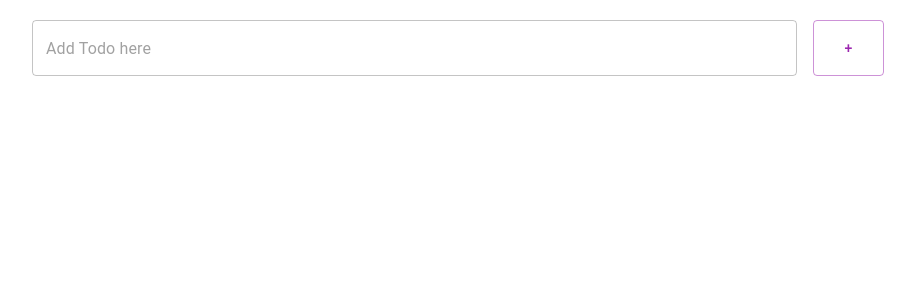
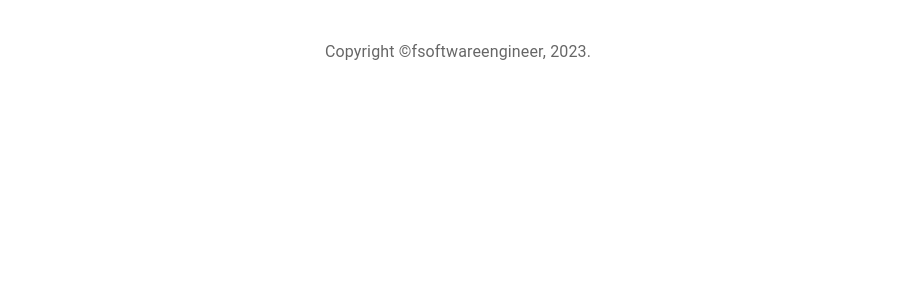
Before and after one commit to kimch321/demo-front, a React (Create React App) app: page /login in a window 1280 px wide. Shown: the top 300 px of the page, without its empty margins (182-1097 px from the left). Built offline with nearby package versions, Linux system fonts and the light colour scheme.

Commit message:
(5-4) 라우팅

```diff
--- a/package.json
+++ b/package.json
@@ -12,6 +12,7 @@
     "@testing-library/user-event": "^13.5.0",
     "react": "^18.0.0",
     "react-dom": "^18.0.0",
+    "react-router-dom": "^6.3.0",
     "react-scripts": "5.0.0",
     "web-vitals": "^2.1.4"
   },
--- /dev/null
+++ b/src/AppRouter.js
@@ -0,0 +1,33 @@
+import React from "react"
+import "./index.css"
+import {Box, Typography} from "@mui/material";
+import {BrowserRouter, Route, Routes} from "react-router-dom";
+import App from "./App";
+import Login from "./Login"
+
+function Copyright() {
+    return(
+        <Typography varian="body2" color="textSecondary" align="center">
+            {"Copyright ©"}
+            fsoftwareengineer, {new Date().getFullYear()}
+            {"."}
+        </Typography>
+    );
+}
+
+
+export default function AppRouter() {
+    return(
+        <div>
+            <BrowserRouter>
+                <Routes>
+                    <Route path="/" element={<App />} />
+                    <Route path="login" element={<login />} />
+                </Routes>
+            </BrowserRouter>
+            <Box mt={5}>
+                <Copyright />
+            </Box>
+        </div>
+    );
+}
--- /dev/null
+++ b/src/Login.js
@@ -0,0 +1,7 @@
+import React from "react"
+
+export default function Login() {
+    return(
+        <p>로그인 페이지</p>
+    );
+}
--- a/src/index.js
+++ b/src/index.js
@@ -1,17 +1,13 @@
 import React from 'react';
-import ReactDOM from 'react-dom';
 import './index.css';
-import App from './App';
 import reportWebVitals from './reportWebVitals';
+import AppRouter from "./AppRouter";
+import {createRoot} from "react-dom/client";
 
-ReactDOM.render(
-    <React.StrictMode>
-        <App />
-    </React.StrictMode>,
-    document.getElementById('root')
-);
+const container = document.getElementById("root");
 
-// If you want to start measuring performance in your app, pass a function
-// to log results (for example: reportWebVitals(console.log))
-// or send to an analytics endpoint. Learn more: https://bit.ly/CRA-vitals
+const root = createRoot(container);
+
+root.render(<AppRouter tab="home" />);
+
 reportWebVitals();
```
